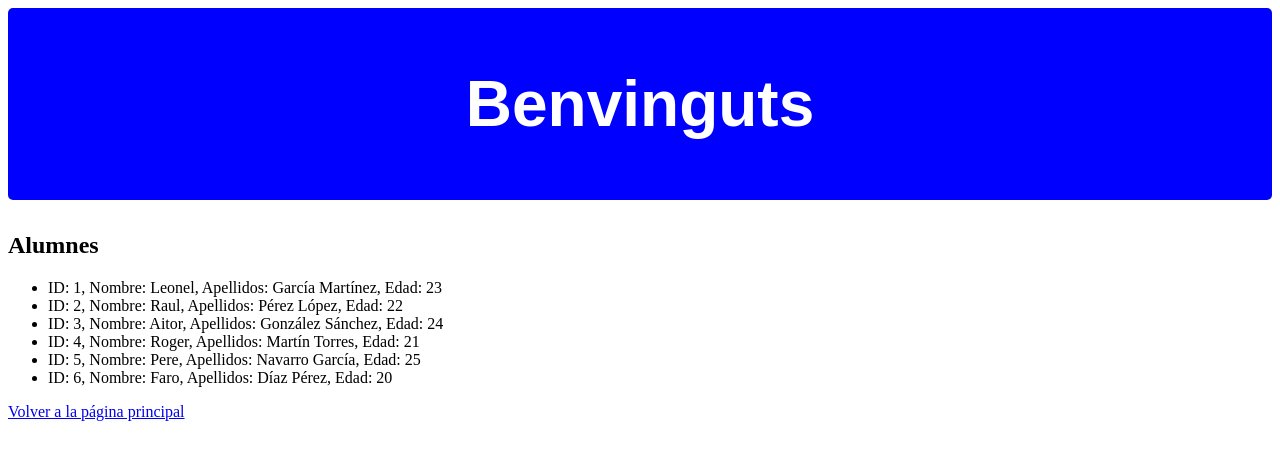
After one commit to leonel-ruiz-villacis/M07_UF4_Leonel_Ruiz, a Django app: page /ejercicio/students in a window 1280 px wide. The commit adds this page. Shown: the top 460 px of the page. Run offline with Django 4.2, Linux system fonts and the light colour scheme.

Commit message:
version Final de hoy

```diff
--- a/JaumeBalmes_Leonel/JaumeBalmes_Leonel/urls.py
+++ b/JaumeBalmes_Leonel/JaumeBalmes_Leonel/urls.py
@@ -1,6 +1,5 @@
 from django.contrib import admin
 from django.urls import path, include
-
 
 urlpatterns = [
     path('admin/', admin.site.urls),
--- a/JaumeBalmes_Leonel/Templates/header/header.html
+++ b/JaumeBalmes_Leonel/Templates/header/header.html
@@ -1,11 +1,14 @@
 <!DOCTYPE html>
 <html lang="en">
+{% load static %}
 <head>
     <meta charset="UTF-8">
     <title>Title</title>
+    <link rel="stylesheet" href="{% static 'header.css' %}" />
 </head>
 <body>
-    <h1>Bienvenido</h1>
-  <p>Django</p>
+    <header>
+        <h1>Benvinguts</h1>
+    </header>
 </body>
 </html>
--- /dev/null
+++ b/JaumeBalmes_Leonel/ejercicio/static/header.css
@@ -0,0 +1,10 @@
+header {
+    background-color: blue;
+    color: white;
+    text-align: center;
+    padding: 1rem;
+    font-size: 2rem;
+    font-family: Arial, sans-serif;
+    margin-bottom: 2rem;
+    border-radius: 5px;
+}
--- /dev/null
+++ b/JaumeBalmes_Leonel/ejercicio/templates/students.html
@@ -0,0 +1,18 @@
+<!DOCTYPE html>
+<html lang="en">
+<head>
+    <meta charset="UTF-8">
+    <title>Title</title>
+</head>
+<body>
+    {% include "header/header.html" %}
+
+<h2>Alumnes</h2>
+<ul>
+     {% for students in students %}
+        <li>ID: {{ students.id }}, Nombre: {{ students.nombre }}, Apellidos: {{ students.apellidos }}, Edad: {{ students.edad }}</li>
+    {% endfor %}
+</ul>
+<a href="{% url 'index' %}">Volver a la página principal</a>
+</body>
+</html>
--- a/JaumeBalmes_Leonel/ejercicio/urls.py
+++ b/JaumeBalmes_Leonel/ejercicio/urls.py
@@ -1,8 +1,8 @@
 from django.urls import path
 from . import views
 
-app_name = 'ejercicio'
-
 urlpatterns = [
-    path('', views.header, name='header'),
+    path('', views.index, name='index'),
+    path('students', views.students, name='students'),
+    path('teachers', views.teachers, name='teachers'),
 ]
--- a/JaumeBalmes_Leonel/ejercicio/views.py
+++ b/JaumeBalmes_Leonel/ejercicio/views.py
@@ -1,5 +1,27 @@
-
 from django.shortcuts import render
 
-def header(request):
-    return render(request, 'header/header.html')
+def index(request):
+    return render(request, 'index.html')
+
+
+
+def students(request):
+    students = [
+        {"id": 1, "nombre": "Leonel", "apellidos": "García Martínez", "edad": 23},
+        {"id": 2, "nombre": "Raul", "apellidos": "Pérez López", "edad": 22},
+        {"id": 3, "nombre": "Aitor", "apellidos": "González Sánchez", "edad": 24},
+        {"id": 4, "nombre": "Roger", "apellidos": "Martín Torres", "edad": 21},
+        {"id": 5, "nombre": "Pere", "apellidos": "Navarro García", "edad": 25},
+        {"id": 6, "nombre": "Faro", "apellidos": "Díaz Pérez", "edad": 20},
+    ]
+    context = {'students': students}
+    return render(request, 'students.html', context)
+
+def teachers(request):
+    teachers = [
+        {"id": 1, "nombre": "Roger", "apellidos": "Fernández Gómez", "edad": 35},
+        {"id": 2, "nombre": "Pere", "apellidos": "Ramírez Jiménez", "edad": 42},
+        {"id": 3, "nombre": "Faro", "apellidos": "Ortiz Castro", "edad": 38},
+    ]
+    context = {'teachers': teachers}
+    return render(request, 'teachers.html', context)
```
Also changed, not shown: JaumeBalmes_Leonel/JaumeBalmes_Leonel/settings.py (+8 -0 lines), JaumeBalmes_Leonel/Templates/index.html (added, +15 -0 lines), JaumeBalmes_Leonel/Templates/profesores.html (deleted, +0 -32 lines), JaumeBalmes_Leonel/Templates/studiantes.html (deleted, +0 -10 lines), JaumeBalmes_Leonel/ejercicio/templates/teachers.html (added, +17 -0 lines).
